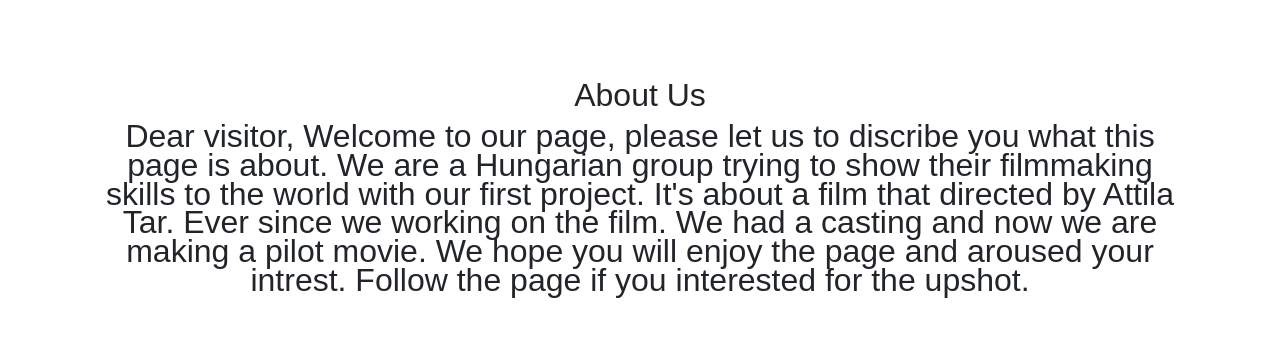
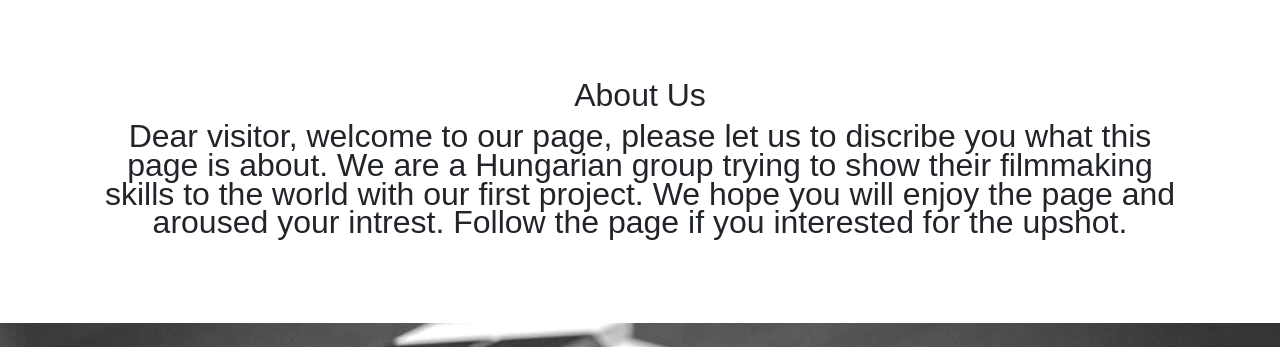
Before and after one commit to PeterLaszlo89/INCONNU, a plain HTML site: page index.html in a window 1280 px wide. Shown: the part 1460-1807 px from the top of the page. Drawn offline with nearby package versions, Linux system fonts and the light colour scheme; a script that the page names is missing; a web font is replaced by a local one.

Commit message:
Update index.html

```diff
--- a/index.html
+++ b/index.html
@@ -75,10 +75,8 @@
           <h2>About Us</h2>
         <p>
             Dear visitor,
-            Welcome to our page, please let us to discribe you what this page is about.
+            welcome to our page, please let us to discribe you what this page is about.
             We are a Hungarian group trying to show their filmmaking skills to the world with our first project.
-            It's about a film that directed by Attila Tar.
-            Ever since we working on the film. We had a casting and now we are making a pilot movie.
             We hope you will enjoy the page and aroused your intrest.
             Follow the page if you interested for the upshot.
         </p>
```
